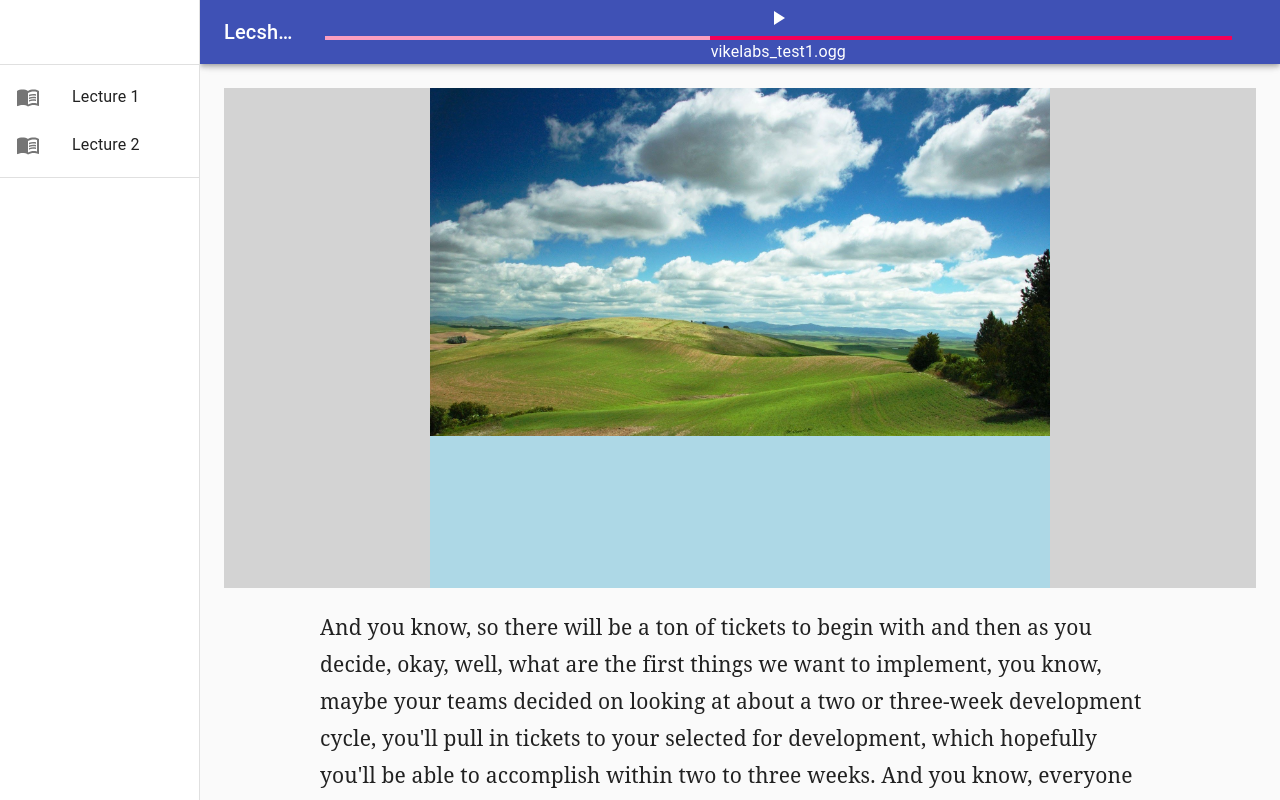
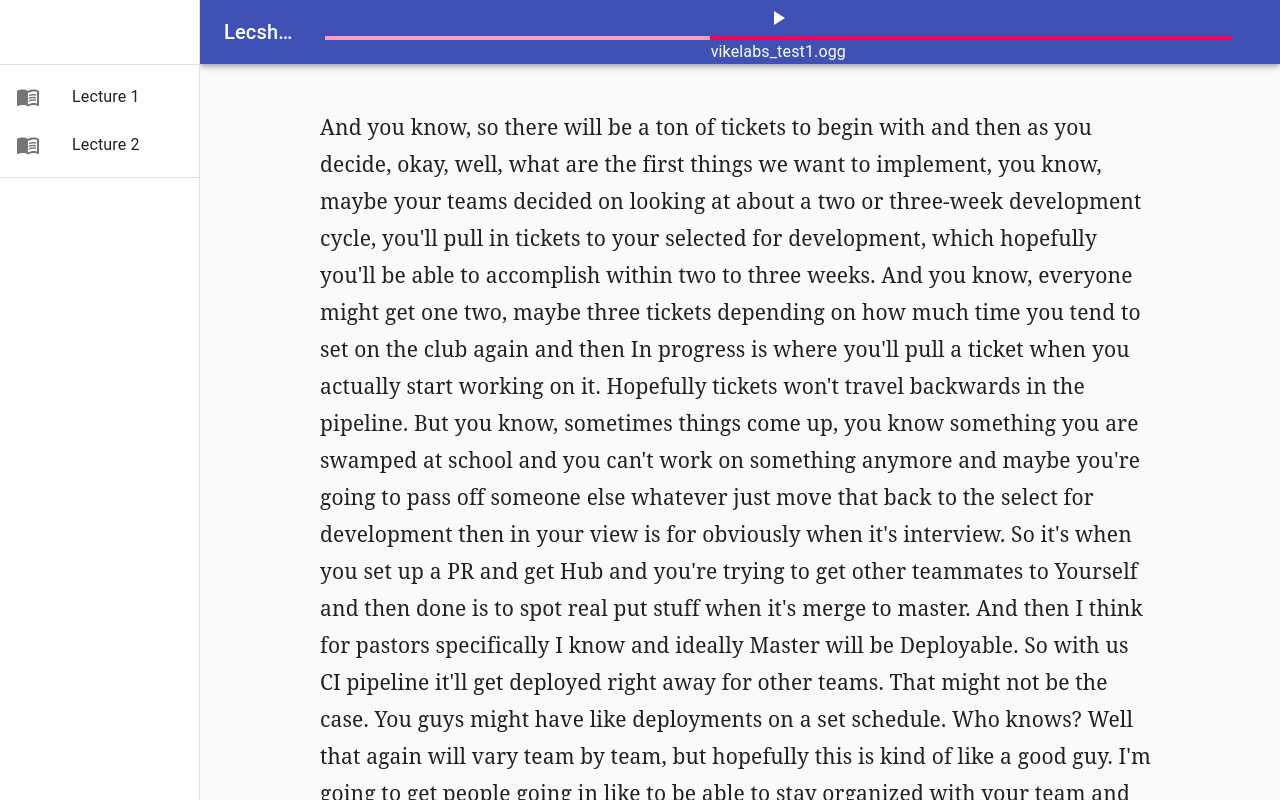
Before and after one commit to VikeLabs/lecshare, a React (Create React App) app: page / in a window 1280 px wide. Shown: the top 800 px of the page. Built offline with nearby package versions, Linux system fonts and the light colour scheme; no server answers.

Commit message:
Hiding the slides for now

```diff
--- a/src/components/LectureContent.tsx
+++ b/src/components/LectureContent.tsx
@@ -75,7 +75,7 @@ class LectureContent extends React.Component<LectureProps, LectureState> {
         }
         return(
             <div>
-                <LectureSlides/>
+                {/* <LectureSlides/> */}
                 {lectureBody}
                 <Footer/>
             </div>
```
